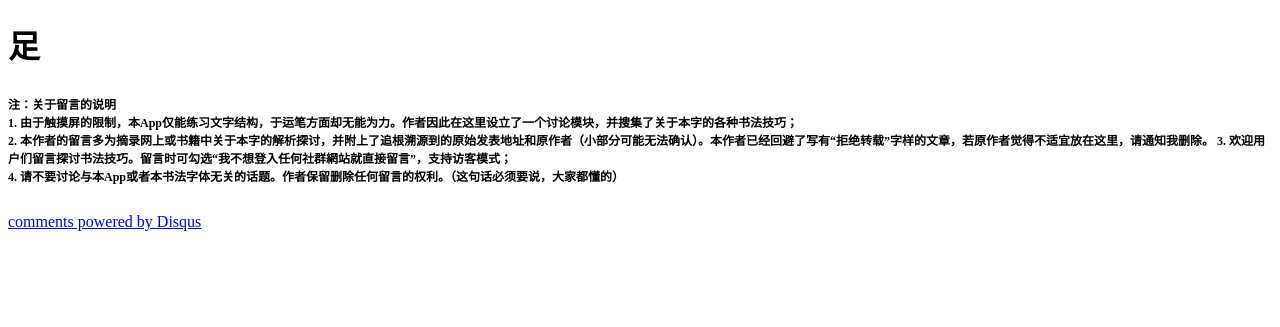
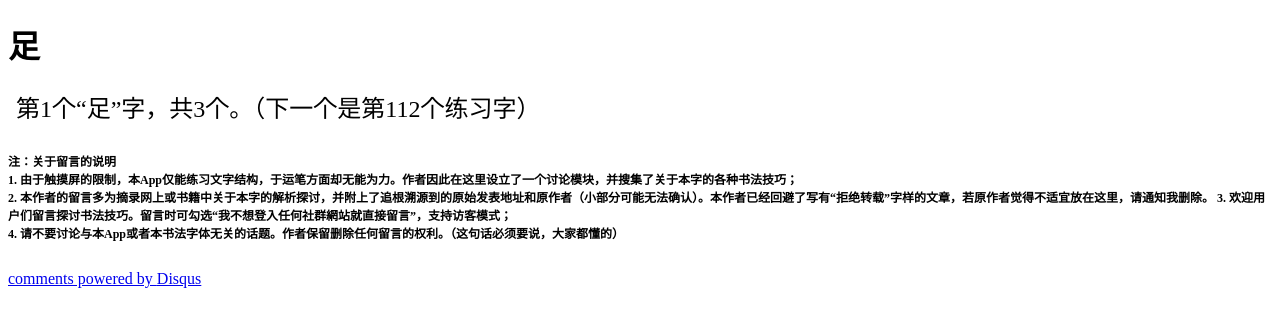
Before and after one commit to LiveCally/LanTing, a Jekyll site: the page built from _posts/2014-05-16-LanTing-78.html, in a window 1280 px wide. Shown: the top 327 px of the page. Built offline with Jekyll 4.4.1, drawn with Linux system fonts in a browser that asks for light colours; Markdown is read by kramdown in place of the engine named in the settings; comment, search, counter and statistics services are not loaded.

Commit message:
足字
足字

```diff
--- a/_posts/2014-05-16-LanTing-112.html
+++ b/_posts/2014-05-16-LanTing-112.html
@@ -4,4 +4,6 @@ title: 足--兰亭集序第112个字的BBS (BBS of the 112nd character in Lan Ti
 ---
 <h1>足</h1>
 
+<p>第2个“足”字，共3个。（下一个是第175个练习字）</p>
+
 {% include BBS.html %}
--- a/_posts/2014-05-16-LanTing-175.html
+++ b/_posts/2014-05-16-LanTing-175.html
@@ -4,4 +4,6 @@ title: 足--兰亭集序第175个字的BBS (BBS of the 175th character in Lan Ti
 ---
 <h1>足</h1>
 
+<p>第3个“足”字，也是最后一个。</p>
+
 {% include BBS.html %}
--- a/_posts/2014-05-16-LanTing-78.html
+++ b/_posts/2014-05-16-LanTing-78.html
@@ -4,4 +4,6 @@ title: 足--兰亭集序第78个字的BBS (BBS of the 78th character in Lan Ting
 ---
 <h1>足</h1>
 
+<p>第1个“足”字，共3个。（下一个是第112个练习字）</p>
+
 {% include BBS.html %}
```
